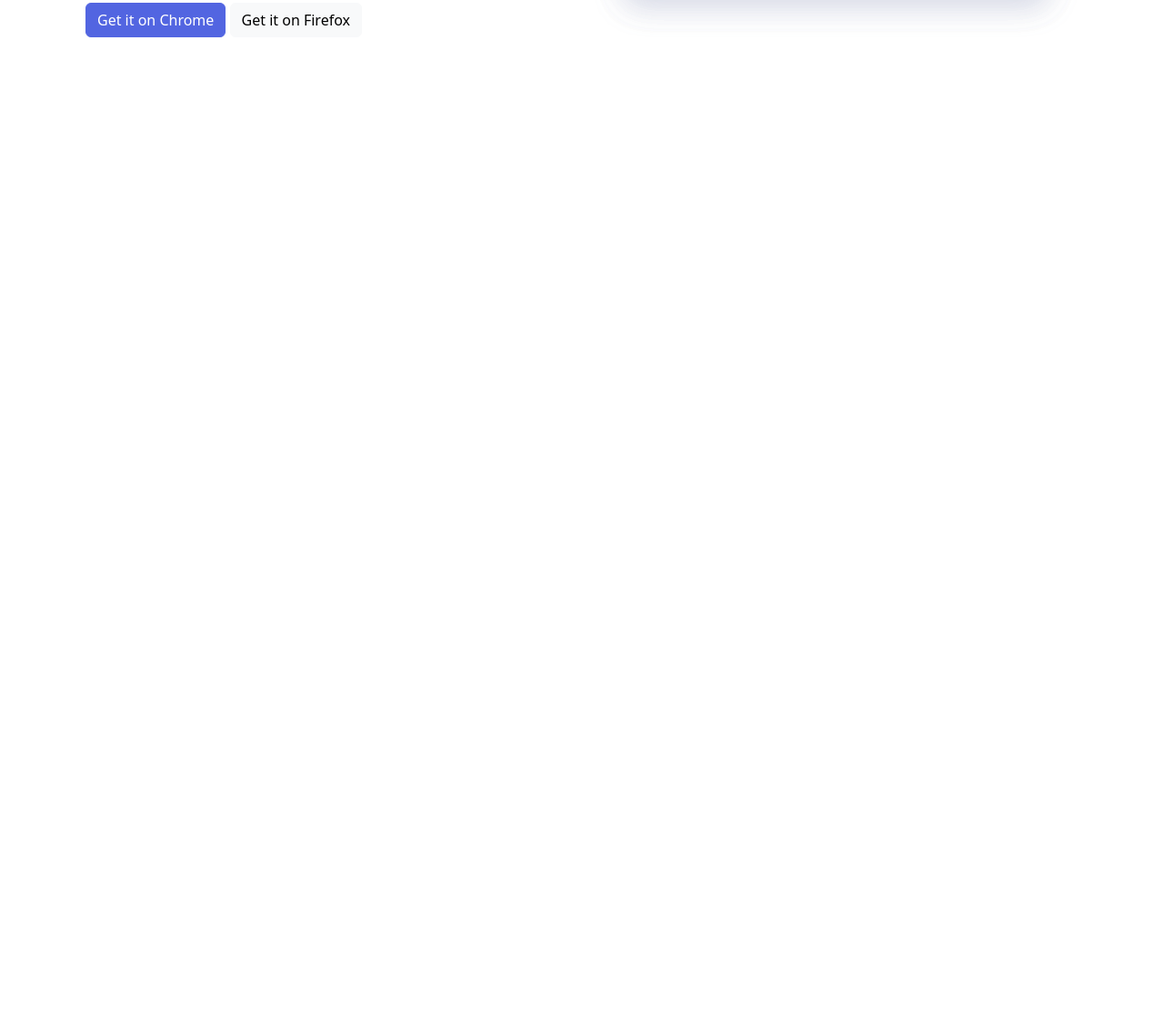
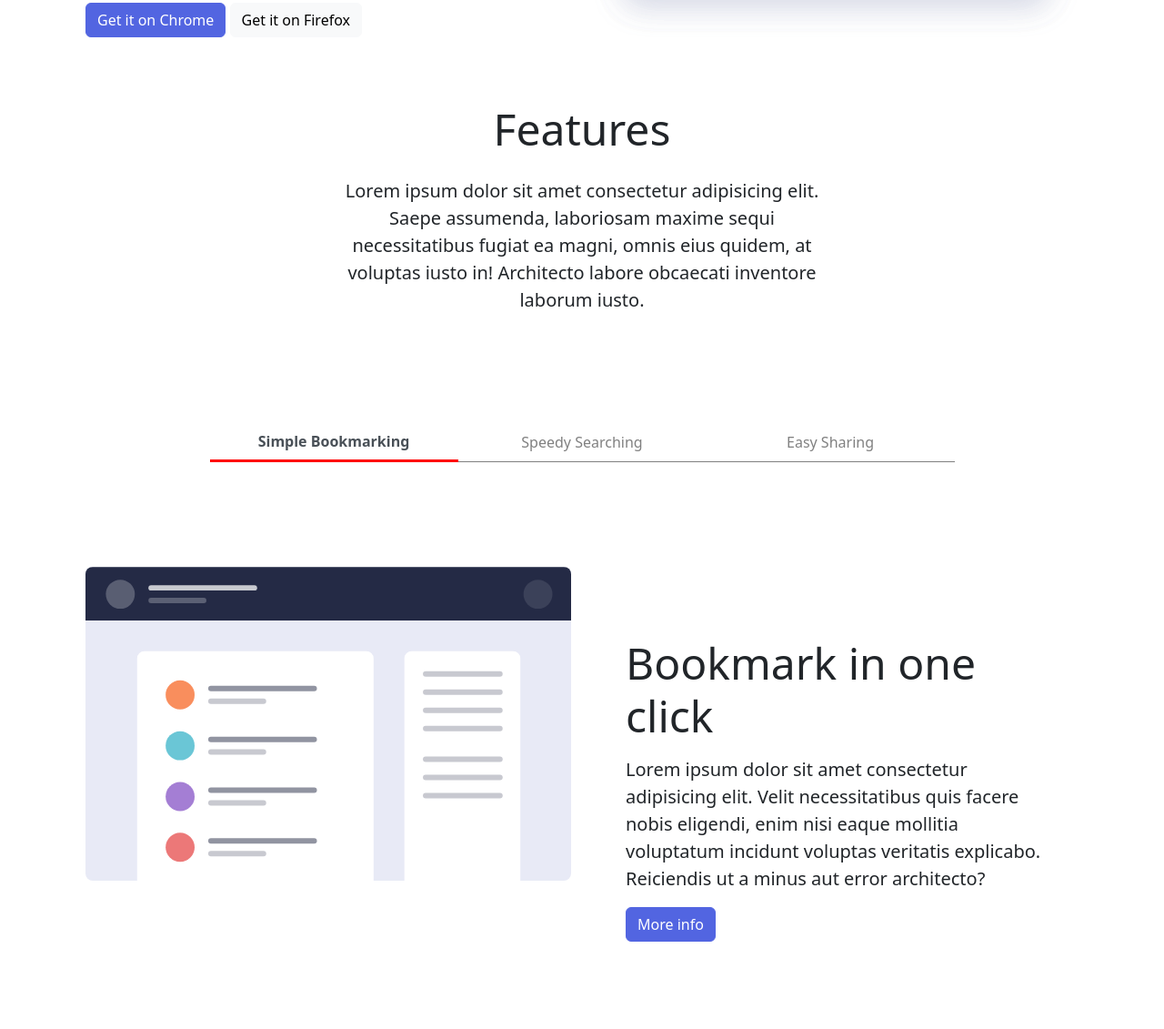
Before and after one commit to Dasave85/MAQUETACION_2, a website: page index.html in a window 1280 px wide. Shown: the part 491-1622 px from the top of the page at 91% size. Before the commit the page ends 800 px from the top, so only its background shows below. Drawn offline with nearby package versions, Linux system fonts and the light colour scheme.

Commit message:
Ejercicio_2

```diff
--- a/index.html
+++ b/index.html
@@ -58,6 +58,72 @@
       </div>
       </div>
    </div>
+
+   <!-- Features -->
+
+   <div class="container py-5">
+      <div class="row mb-0">
+        <div class="col-lg-6 py-4 text-center mx-auto">
+          <h1 class="display-5 pb-3">Features</h1>
+          <p class="lead mb-0">Lorem ipsum dolor sit amet consectetur adipisicing elit. Saepe assumenda, laboriosam maxime sequi necessitatibus fugiat ea magni, omnis eius quidem, at voluptas iusto in! Architecto labore obcaecati inventore laborum iusto.</p>
+        </div>
+      </div>
+    </div>
+
+    <!-- tab -->
+
+    <div class="container py-5">
+      <nav>
+        <div class="nav nav-tabs flex-column flex-sm-row justify-content-center" id="nav-tab" role="tablist">
+          <button class="col-12 col-lg-3 nav-link active" id="nav-home-tab" data-bs-toggle="tab" data-bs-target="#nav-home" type="button" role="tab" aria-controls="nav-home" aria-selected="true">Simple Bookmarking</button>
+          <button class="col-12 col-lg-3 nav-link" id="nav-profile-tab" data-bs-toggle="tab" data-bs-target="#nav-profile" type="button" role="tab" aria-controls="nav-profile" aria-selected="false">Speedy Searching</button>
+          <button class="col-12 col-lg-3 nav-link" id="nav-contact-tab" data-bs-toggle="tab" data-bs-target="#nav-contact" type="button" role="tab" aria-controls="nav-contact" aria-selected="false">Easy Sharing</button>
+        </div>
+      </nav>
+    </div>
+
+    <!-- tab content -->
+
+   <div class="container py-5" >
+     <div class="tab-content" id="nav-tabContent">
+       <div class="tab-pane fade show active" id="nav-home" role="tabpanel" aria-labelledby="nav-home-tab">
+        <div class="row align-items-center">
+          <div class="col-12 col-lg-6 pb-5 mb-5 ">
+            <img src="./Imagenes/illustration-features-tab-1.svg" class="img-fluid w-100" alt="">
+          </div>
+          <div class="col-12 col-lg-6 text-center text-lg-start py-5 p-lg-5 ">
+            <h1 class="display-5 mt-5">Bookmark in one click</h1>
+            <p class="lead my-3">Lorem ipsum dolor sit amet consectetur adipisicing elit. Velit necessitatibus quis facere nobis eligendi, enim nisi eaque mollitia voluptatum incidunt voluptas veritatis explicabo. Reiciendis ut a minus aut error architecto?</p>
+            <button type="button" class="btn btn-primary">More info</button>
+          </div>
+        </div>
+       </div>
+       <div class="tab-pane fade" id="nav-profile" role="tabpanel" aria-labelledby="nav-profile-tab">
+        <div class="row align-items-center ">
+          <div class="col-12 col-lg-6 pb-5  ">
+            <img src="./Imagenes/illustration-features-tab-2.svg" class="img-fluid w-100" alt="">
+          </div>
+          <div class="col-12 col-lg-6 text-center text-lg-start py-5 p-lg-5 ">
+            <h1 class="display-5">Intelligent search</h1>
+            <p class="lead my-3">Lorem ipsum dolor sit amet consectetur adipisicing elit. Velit necessitatibus quis facere nobis eligendi, enim nisi eaque mollitia voluptatum incidunt voluptas veritatis explicabo. Reiciendis ut a minus aut error architecto?</p>
+            <button type="button" class="btn btn-primary">More info</button>
+          </div>
+        </div>
+       </div>
+       <div class="tab-pane fade" id="nav-contact" role="tabpanel" aria-labelledby="nav-contact-tab">
+        <div class="row align-items-center ">
+          <div class="col-12 col-lg-6 pb-5 ">
+            <img src="./Imagenes/illustration-features-tab-3.svg" class="img-fluid w-100" alt="">
+          </div>
+          <div class="col-12 col-lg-6 text-center text-lg-start py-5 p-lg-5 ">
+            <h1 class="display-5">Share your bookmarks</h1>
+            <p class="lead my-3">Lorem ipsum dolor sit amet consectetur adipisicing elit. Velit necessitatibus quis facere nobis eligendi, enim nisi eaque mollitia voluptatum incidunt voluptas veritatis explicabo. Reiciendis ut a minus aut error architecto?</p>
+            <button type="button" class="btn btn-primary">More info</button>
+          </div>
+        </div>
+       </div>
+     </div>
+    </div>
   </div>
 </div>
 
--- a/sass/custom.scss
+++ b/sass/custom.scss
@@ -5,3 +5,17 @@
 
 
 @import "../node_modules/bootstrap/scss/bootstrap";
+
+.nav-tabs{
+    --bs-nav-tabs-border-width: none;
+}
+.nav-tabs .nav-link {
+
+    border-bottom: 1px solid grey;
+   color: grey;
+}
+.nav-tabs .nav-link.active {
+
+    border-bottom: 3px solid red;
+    font-weight: bold;
+}
```
Also changed, not shown: sass/custom.css, 1 other file.
